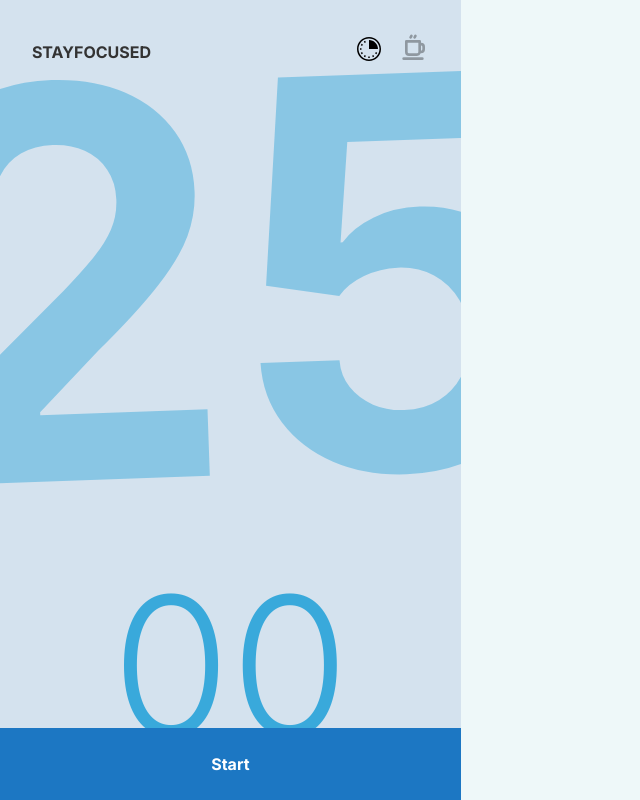
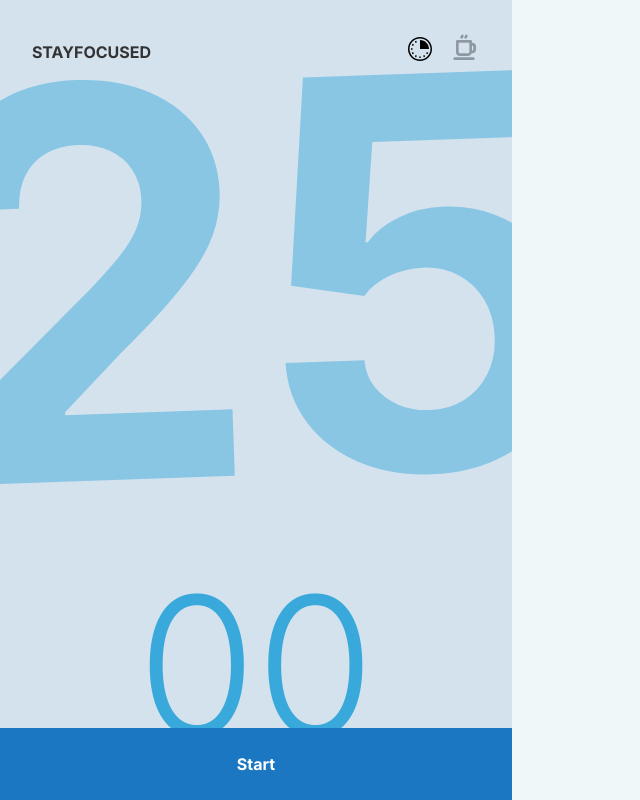
Before and after one commit to erdemuslu/stay-focused, a React (Vite) app: page / in a window 1280 px wide. Shown: the whole page, without its empty margins (0-640 px from the left). Built offline with nearby package versions, Linux system fonts and the light colour scheme.

Commit message:
update :: style changes for side section

```diff
--- a/src/style/components/_side.scss
+++ b/src/style/components/_side.scss
@@ -2,7 +2,7 @@
   position: relative;
   display: flex;
   flex-direction: column;
-  width: 36%;
+  width: 32em;
   height: 100%;
   padding: 2em;
   background-color: var(--side-bg);
```
